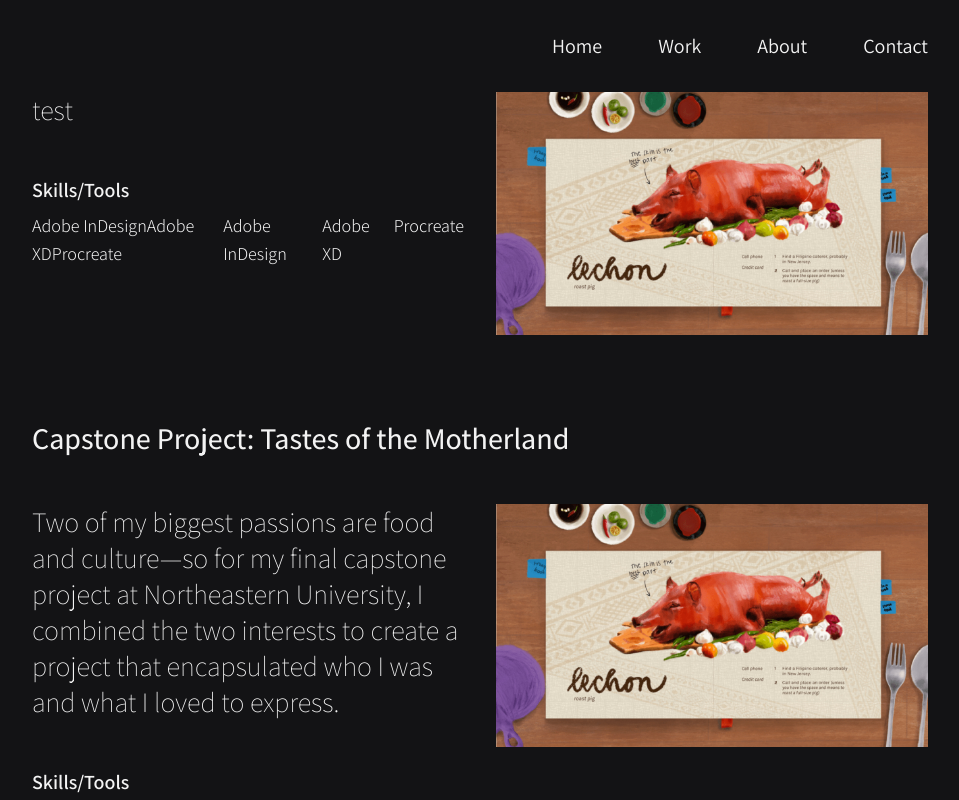
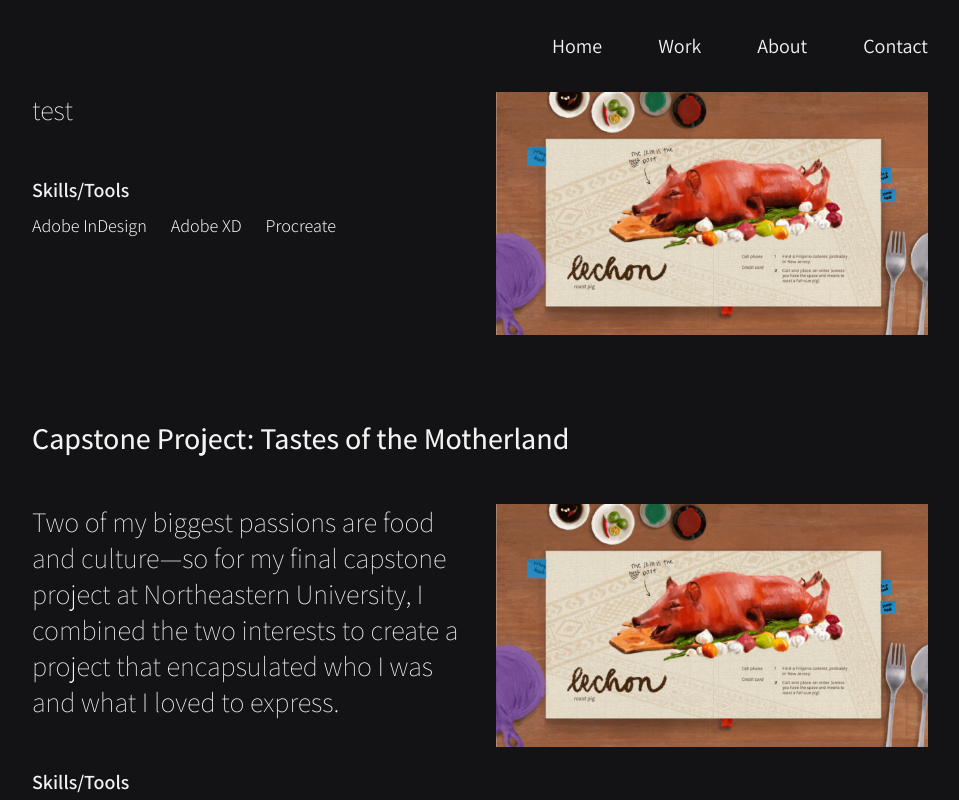
Before and after one commit to aescaba/portfolio, a Next.js app: page /work/capstone in a window 1280 px wide. Shown: the top 800 px of the page, without its empty margins (160-1119 px from the left). Built offline with nearby package versions, Linux system fonts and the light colour scheme.

Commit message:
map tools list

```diff
--- a/components/work/summary.js
+++ b/components/work/summary.js
@@ -1,6 +1,6 @@
 import Image from "next/image";
 
-export default function Summary({summary, toolsList, imgInfo }) {
+export default function Summary({ summary, toolsList, imgInfo }) {
 
     // imgInfo: src, alt, width, height
 
@@ -17,16 +17,17 @@ const height = `${imgInfo.height}`;
 
                 <h3 class="text-xl mt-10 py-2 font-semibold">Skills/Tools</h3>
                 <div class="flex space-x-6 text-lg">
-                <p>{toolsList}</p>
-                <p>Adobe InDesign</p>
-                <p>Adobe XD</p>
-                <p>Procreate</p>
+                    {toolsList.map((tool) => {
+                        return (
+                            <p>{tool}</p>
+                        );
+                    })}
                 </div>
             </div>
 
             {/* second column - image */}
             <div class="lg:basis-1/2">
-            <Image class="" src={src} alt={alt} width={width} height={height}/>
+                <Image class="" src={src} alt={alt} width={width} height={height} />
             </div>
 
         </div>
```
Lines whose indentation alone changed are shown as unchanged.
